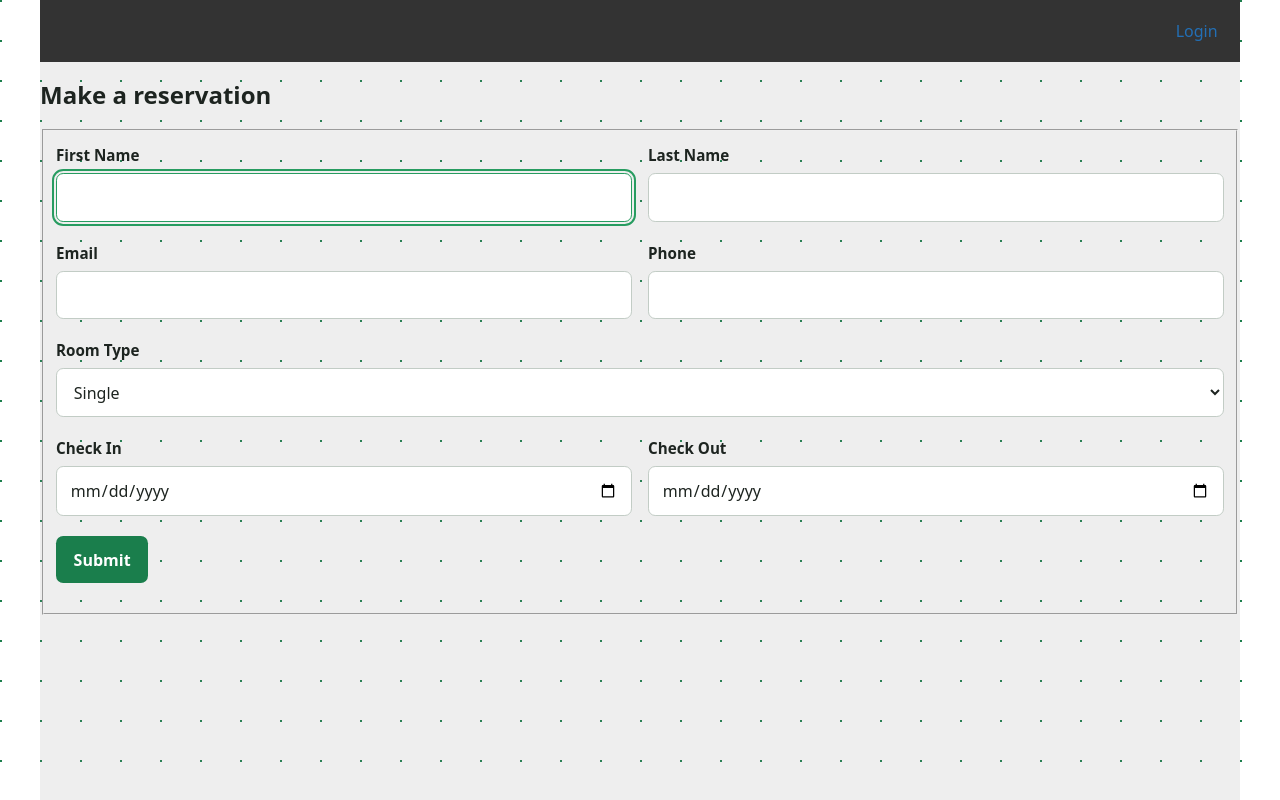
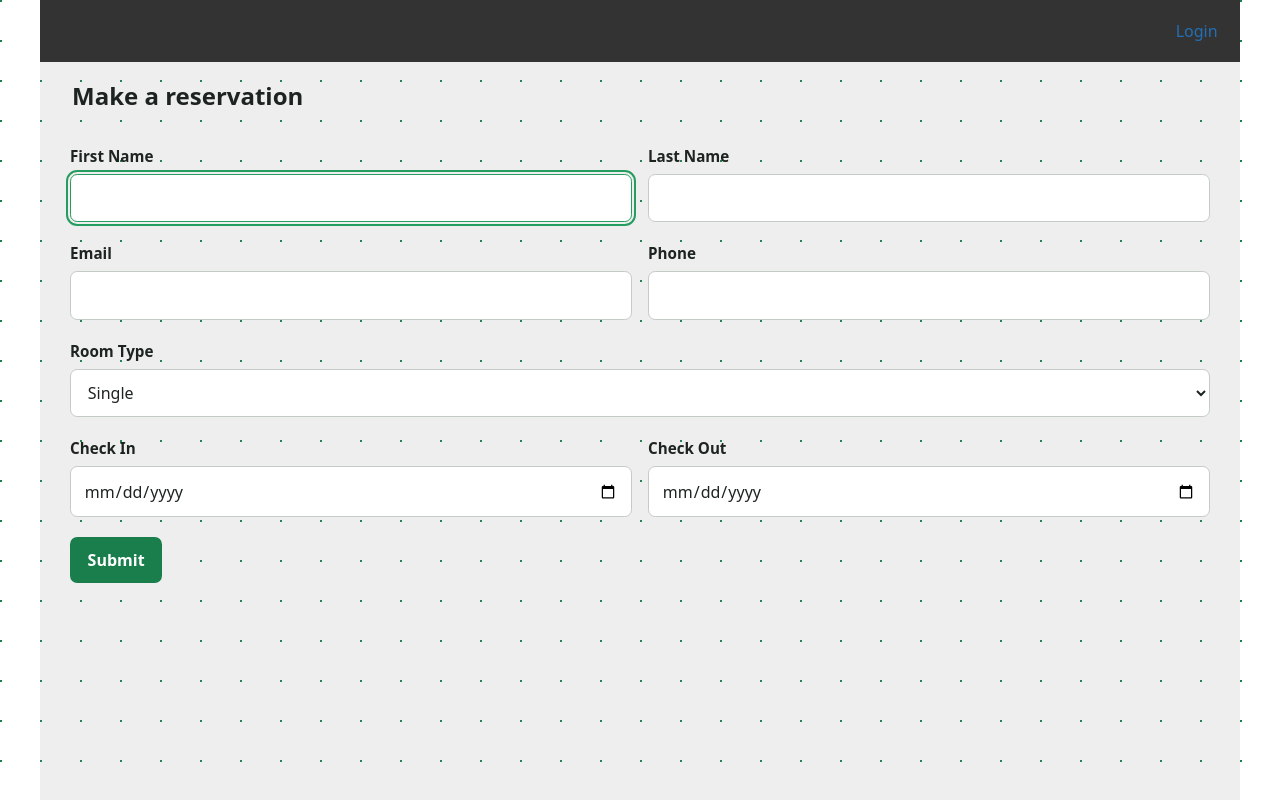
Before and after one commit to Nugget1368/hotel-booking-frontend, a React app: page /booking in a window 1280 px wide. Built offline with nearby package versions, Linux system fonts and the light colour scheme; the HTML template or start-up script is replaced by a standard one.

Commit message:
added padding

```diff
--- a/src/components/forms/BookingForms.jsx
+++ b/src/components/forms/BookingForms.jsx
@@ -54,7 +54,7 @@ export default function BookingForms() {
         <>
             <article>
                 <header>
-                    <h1>Make a reservation</h1>
+                    <h2>Make a reservation</h2>
                 </header>
                 <form onSubmit={CreateReservation}>
                     <fieldset>
--- a/src/styling/style.css
+++ b/src/styling/style.css
@@ -1,3 +1,85 @@
+.form-fields {
+  display: grid;
+  grid-template-columns: repeat(2, minmax(0, 1fr));
+  gap: 1.25rem 1rem;
+  width: 100%;
+  margin-block: 0.5rem 1.25rem;
+}
+
+.form-fields--reservation {
+  margin-top: 1.25rem;
+}
+
+.form-field {
+  display: grid;
+  gap: 0.4rem;
+  min-width: 0;
+}
+.form-field label {
+  color: var(--color-text);
+  font-size: 0.95rem;
+  font-weight: 600;
+}
+.form-field input,
+.form-field select,
+.form-field textarea {
+  box-sizing: border-box;
+  width: 100%;
+  min-width: 0;
+  padding: 0.7rem 0.8rem;
+  border: 1px solid var(--color-border-strong);
+  border-radius: 0.45rem;
+  background-color: var(--color-surface);
+  color: var(--color-text);
+  font: inherit;
+  transition: border-color 0.15s ease, box-shadow 0.15s ease;
+}
+.form-field input:hover,
+.form-field select:hover,
+.form-field textarea:hover {
+  border-color: var(--color-text-subtle);
+}
+.form-field input:focus-visible,
+.form-field select:focus-visible,
+.form-field textarea:focus-visible {
+  border-color: var(--color-focus-ring);
+  outline: 2px solid var(--color-focus-ring);
+  outline-offset: 2px;
+}
+
+.form-field--full,
+.form-actions {
+  grid-column: 1/-1;
+}
+
+.form-actions {
+  display: flex;
+  justify-content: flex-start;
+}
+.form-actions button {
+  padding: 0.7rem 1.1rem;
+  border: 0;
+  border-radius: 0.45rem;
+  background-color: var(--color-primary);
+  color: var(--color-on-primary);
+  font: inherit;
+  font-weight: 600;
+  cursor: pointer;
+  transition: background-color 0.15s ease;
+}
+.form-actions button:hover {
+  background-color: var(--color-primary-hover);
+}
+.form-actions button:focus-visible {
+  outline: 2px solid var(--color-focus-ring);
+  outline-offset: 2px;
+}
+
+@media (max-width: 36rem) {
+  .form-fields {
+    grid-template-columns: minmax(0, 1fr);
+  }
+}
 :root {
   color-scheme: light;
   --color-background: #f6f8f6;
@@ -137,6 +219,14 @@ body {
   background-position: -19px -19px;
 }
 
+fieldset {
+  border: 0;
+}
+
+header {
+  box-sizing: border-box;
+}
+
 h1 {
   line-height: 1.1;
   color: var(--color-text);
@@ -150,6 +240,11 @@ h2 {
 h3 {
   line-height: 1.2;
   color: var(--color-text-muted);
+}
+
+article, header {
+  box-sizing: border-box;
+  padding: 0rem 1rem;
 }
 
 @media (prefers-color-scheme: light) {
--- a/src/styling/style.scss
+++ b/src/styling/style.scss
@@ -76,6 +76,14 @@ body {
   background-position: -19px -19px;
 }
 
+fieldset {
+  border: 0;
+}
+
+header{
+  box-sizing: border-box;
+}
+
 h1 {
   //   font-size: 3.2em;
   line-height: 1.1;
@@ -93,6 +101,12 @@ h3 {
   line-height: 1.2;
   color: color(text-muted);
 }
+
+article, header{
+  box-sizing: border-box;
+  padding: 0rem 1rem;
+}
+
 
 @media (prefers-color-scheme: light) {
   :root {
```
Also changed, not shown: 1 other file (tests, documents, lock files or other folders).
